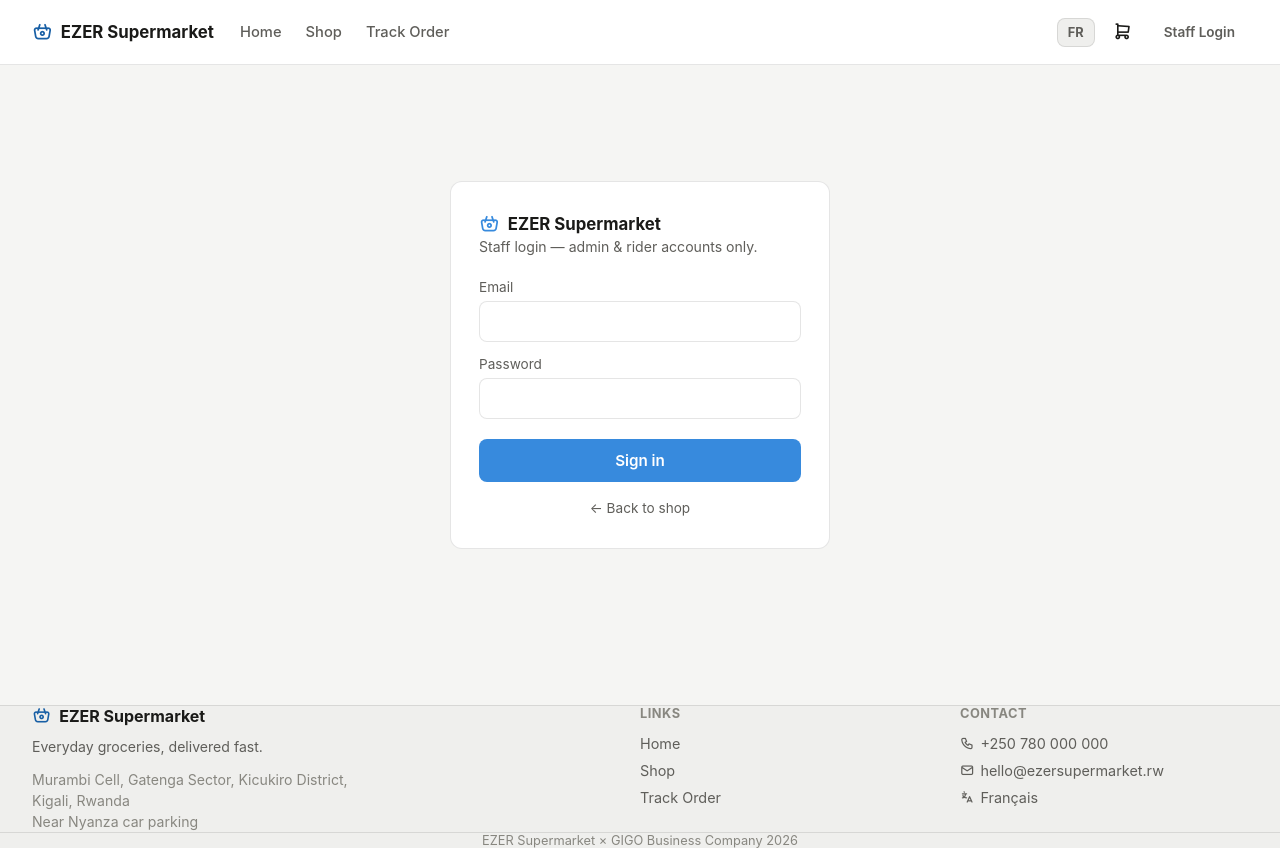
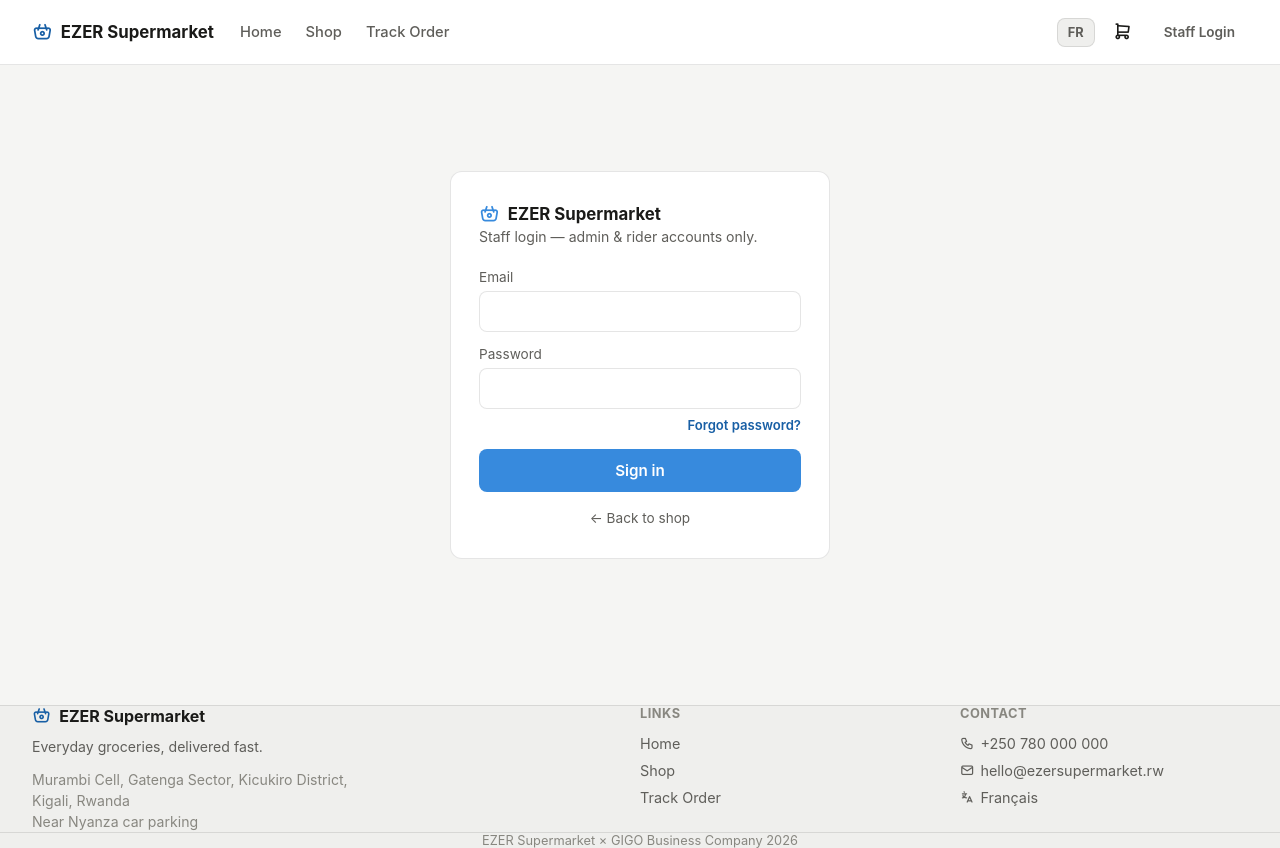
Before and after one commit to salvadev-sketch/ezer-supermarket, a React (Vite) app in the folder frontend/: page /login in a window 1280 px wide. Built offline with nearby package versions, Linux system fonts and the light colour scheme; no server answers.

Commit message:
Add Forgot password link to staff login (Firebase password reset email)

```diff
--- a/frontend/src/pages/Login.css
+++ b/frontend/src/pages/Login.css
@@ -36,5 +36,29 @@
   margin-bottom: 14px;
 }
 .login-submit { margin-top: 6px; }
+
+.login-forgot {
+  display: block;
+  margin: -6px 0 10px;
+  background: none;
+  border: none;
+  padding: 0;
+  font-size: 0.82rem;
+  font-weight: 600;
+  color: var(--text-accent, #185FA5);
+  cursor: pointer;
+  text-align: right;
+  width: 100%;
+}
+.login-forgot:hover { text-decoration: underline; }
+
+.login-success {
+  background: rgba(46, 160, 67, 0.12);
+  color: #1a7f37;
+  border-radius: var(--radius, 8px);
+  padding: 10px 14px;
+  font-size: 0.85rem;
+  margin-bottom: 14px;
+}
 .login-back { display: block; text-align: center; margin-top: 18px; font-size: 0.85rem; color: var(--text-secondary); }
 .login-back:hover { color: var(--text-accent); }
--- a/frontend/src/pages/Login.jsx
+++ b/frontend/src/pages/Login.jsx
@@ -1,5 +1,7 @@
 import { useState } from 'react';
 import { useNavigate, Navigate, Link } from 'react-router-dom';
+import { sendPasswordResetEmail } from 'firebase/auth';
+import { auth } from '../config/firebase.js';
 import { useAuth } from '../context/AuthContext.jsx';
 import './Login.css';
 
@@ -10,6 +12,7 @@ export default function Login() {
   const [password, setPassword] = useState('');
   const [submitting, setSubmitting] = useState(false);
   const [formError, setFormError] = useState('');
+  const [resetSent, setResetSent] = useState(false);
 
   if (!loading && isAuthenticated) {
     return <Navigate to={role === 'admin' ? '/dashboard' : '/rider'} replace />;
@@ -28,6 +31,21 @@ export default function Login() {
     navigate('/dashboard');
   }
 
+  async function handleForgotPassword() {
+    setFormError('');
+    setResetSent(false);
+    if (!email) {
+      setFormError('Enter your email above first, then tap "Forgot password?".');
+      return;
+    }
+    try {
+      await sendPasswordResetEmail(auth, email);
+      setResetSent(true);
+    } catch (err) {
+      setFormError('Could not send reset email — check the address and try again.');
+    }
+  }
+
   return (
     <div className="login-page">
       <div className="login-card">
@@ -38,6 +56,7 @@ export default function Login() {
         <p className="login-subtitle">Staff login — admin &amp; rider accounts only.</p>
 
         {formError && <div className="login-error">{formError}</div>}
+        {resetSent && <div className="login-success">Password reset email sent — check your inbox.</div>}
 
         <form onSubmit={handleSubmit}>
           <div className="login-field">
@@ -62,6 +81,9 @@ export default function Login() {
               onChange={(e) => setPassword(e.target.value)}
             />
           </div>
+          <button type="button" onClick={handleForgotPassword} className="login-forgot">
+            Forgot password?
+          </button>
           <button type="submit" className="btn btn-primary btn-block login-submit" disabled={submitting}>
             {submitting ? 'Signing in…' : 'Sign in'}
           </button>
```
